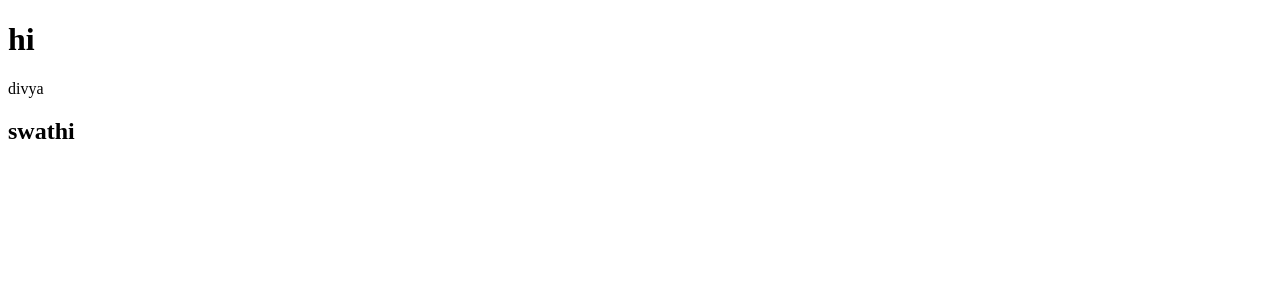
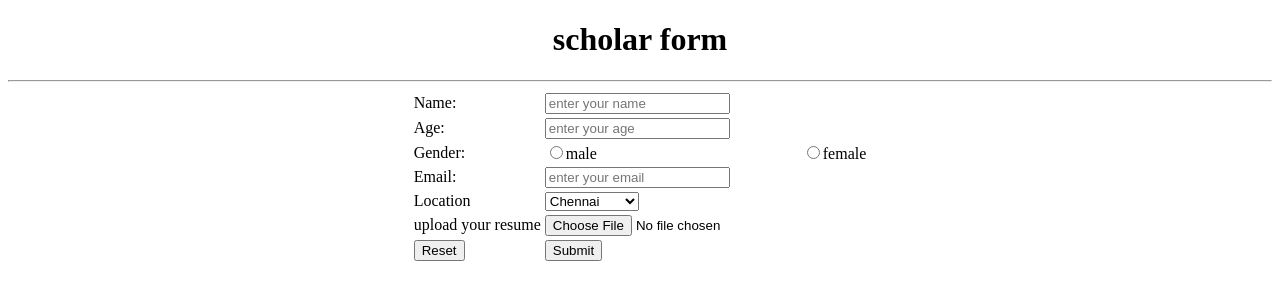
Before and after one commit to Divya11022005/html, a plain HTML site: page index.html in a window 1280 px wide. Drawn offline with Linux system fonts and the light colour scheme.

Commit message:
scholar form created

```diff
--- a/index.html
+++ b/index.html
@@ -1,13 +1,57 @@
 <!DOCTYPE html>
 <html lang="en">
 <head>
-    <meta charset="UTF-8">
-    <meta name="viewport" content="width=device-width, initial-scale=1.0">
+
     <title>Document</title>
 </head>
 <body>
-    <h1>hi</h1>
-    <p>divya</p>
-    <h2>swathi</h2>
+    <center><h1>scholar form</h1></center>
+    <hr>
+    <center>
+       <form>
+        <table>
+            <tr>
+                <td>Name:</td><td><input type="text" placeholder="enter your name"></td>
+            </tr>
+
+            <tr>
+                <td>Age:</td><td><input type="text" placeholder="enter your age"></td>
+            </tr>
+
+            <tr>
+                <td>Gender:</td>
+                <td><input type="radio" name="gender">male</td>
+                <td><input type="radio" name="gender">female</td>
+            </tr>
+
+            <tr>
+                <td>Email:</td><td><input type="email" placeholder="enter your email"></td>
+            </tr>
+
+           <tr>
+            <td>Location</td>
+            <td>
+                <select>
+                    <option>Chennai</option>
+                    <option>Delhi</option>
+                    <option>Pondicherry</option>
+                </select>
+            </td>
+           </tr>
+
+           <tr>
+              <td>upload your resume</td>
+              <td>
+                <input type="file">
+              </td>
+           </tr>
+
+           <tr>
+            <td><input type="reset"></td>
+            <td><input type="submit"></td>
+           </tr>
+        </table>
+       </form>
+    </center>
 </body>
 </html>
```
